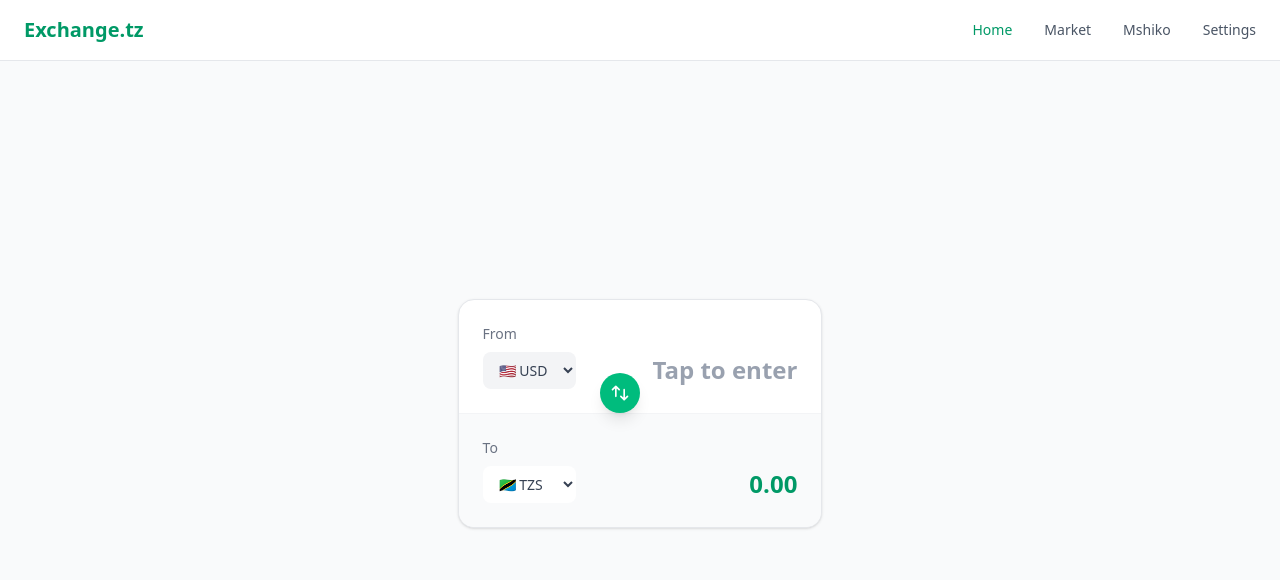
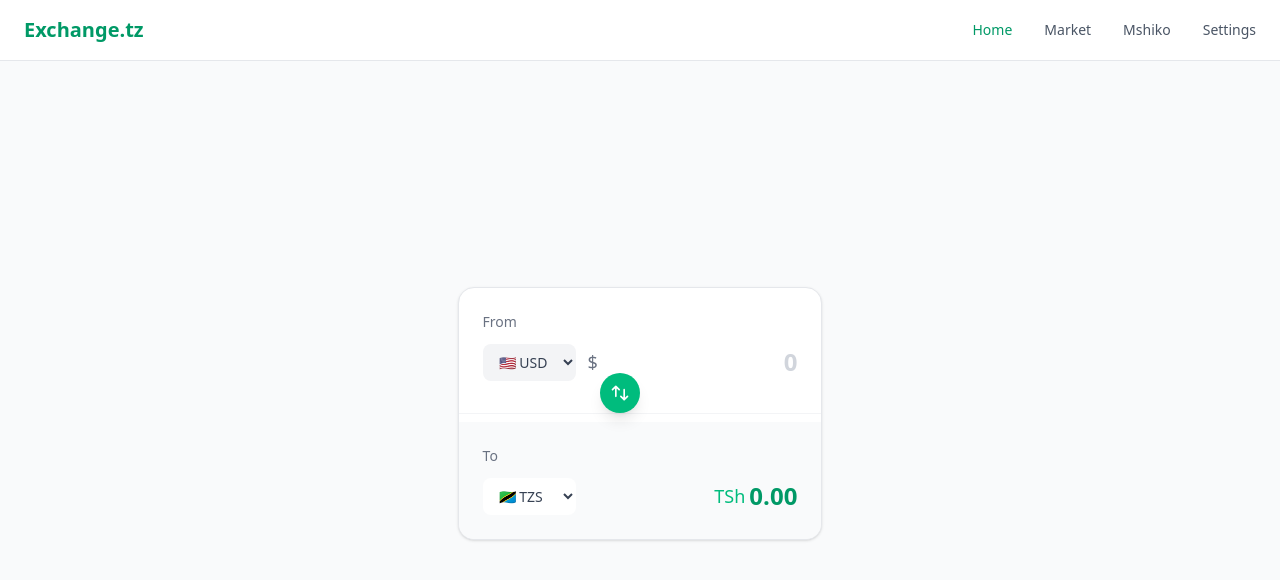
Before and after one commit to eddietal2/EAX, a SvelteKit app in the folder etz/: page / in a window 1280 px wide. Shown: the top 580 px of the page. Built offline with nearby package versions, Linux system fonts and the light colour scheme.

Commit message:
Refined Currency Values in Convertor Inputs

```diff
--- a/etz/src/routes/+page.svelte
+++ b/etz/src/routes/+page.svelte
@@ -71,6 +71,14 @@
 		GBP: { USD: 1.26, TZS: 3350, KES: 191, EUR: 1.16 }
 	};
 
+	const currencySymbol: Record<string, string> = {
+		USD: '$',
+		TZS: 'TSh',
+		KES: 'KSh',
+		EUR: '€',
+		GBP: '£'
+	};
+
 	const convertedAmount = $derived(() => {
 		const num = parseFloat(amount);
 		if (isNaN(num) || num <= 0) return '';
@@ -101,8 +109,8 @@
 		<div class="bg-white rounded-2xl shadow-sm border border-gray-200 overflow-hidden">
 			<!-- From Currency -->
 			<div class="p-4 md:p-6">
-				<label for="from-currency" class="block text-sm text-gray-500 mb-2">From</label>
-				<div class="flex items-center gap-3 overflow-hidden">
+				<label for="from-currency" class="block text-sm text-gray-500 mb-3">From</label>
+				<div class="flex items-center gap-3">
 					<select id="from-currency" bind:value={fromCurrency} class="shrink-0 bg-gray-100 border-0 rounded-lg px-3 py-2 text-sm font-medium text-gray-700 focus:ring-2 focus:ring-emerald-500">
 						<option value="USD">🇺🇸 USD</option>
 						<option value="TZS">🇹🇿 TZS</option>
@@ -110,18 +118,21 @@
 						<option value="EUR">🇪🇺 EUR</option>
 						<option value="GBP">🇬🇧 GBP</option>
 					</select>
+					<div class="flex-1 min-w-0 flex items-center justify-end gap-1">
+						<span class="shrink-0 text-lg font-medium text-gray-500">{currencySymbol[fromCurrency]}</span>
 						<input
 							use:currencyInput
 							type="text"
-						placeholder="Tap to enter"
+							placeholder="0"
 							inputmode="decimal"
-						class="flex-1 min-w-0 w-full text-2xl font-semibold text-gray-900 bg-transparent border-0 focus:ring-0 focus:outline-none text-right placeholder-gray-400 {!amount ? 'animate-pulse md:animate-none' : ''}"
+							class="min-w-0 w-full text-2xl font-semibold text-gray-900 bg-transparent border-0 focus:ring-0 focus:outline-none text-right placeholder-gray-300 {!amount ? 'animate-pulse md:animate-none' : ''}"
 						/>
+					</div>
 				</div>
 			</div>
 
 			<!-- Swap Button -->
-			<div class="relative">
+			<div class="relative py-2">
 				<div class="border-t border-gray-100"></div>
 				<button
 					onclick={swapCurrencies}
@@ -137,8 +148,8 @@
 
 			<!-- To Currency -->
 			<div class="p-4 md:p-6 bg-gray-50">
-				<label for="to-currency" class="block text-sm text-gray-500 mb-2">To</label>
-				<div class="flex items-center gap-3 overflow-hidden">
+				<label for="to-currency" class="block text-sm text-gray-500 mb-3">To</label>
+				<div class="flex items-center gap-3">
 					<select id="to-currency" bind:value={toCurrency} class="shrink-0 bg-white border-0 rounded-lg px-3 py-2 text-sm font-medium text-gray-700 focus:ring-2 focus:ring-emerald-500">
 						<option value="TZS">🇹🇿 TZS</option>
 						<option value="KES">🇰🇪 KES</option>
@@ -146,9 +157,12 @@
 						<option value="EUR">🇪🇺 EUR</option>
 						<option value="GBP">🇬🇧 GBP</option>
 					</select>
-					<p class="flex-1 min-w-0 text-2xl font-semibold text-emerald-600 text-right truncate">
+					<div class="flex-1 min-w-0 flex items-center justify-end gap-1 overflow-hidden">
+						<span class="shrink-0 text-lg font-medium text-emerald-500">{currencySymbol[toCurrency]}</span>
+						<p class="text-2xl font-semibold text-emerald-600 tabular-nums truncate">
 							{convertedAmount() || '0.00'}
 						</p>
+					</div>
 				</div>
 			</div>
 		</div>
```
Lines whose indentation alone changed are shown as unchanged.
